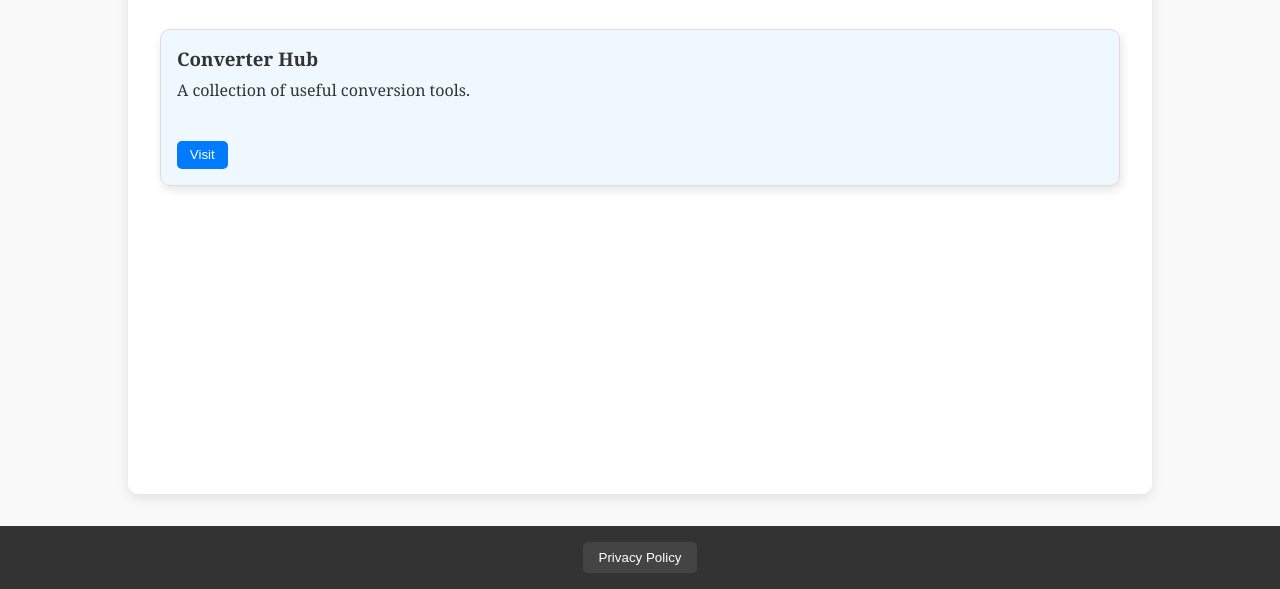
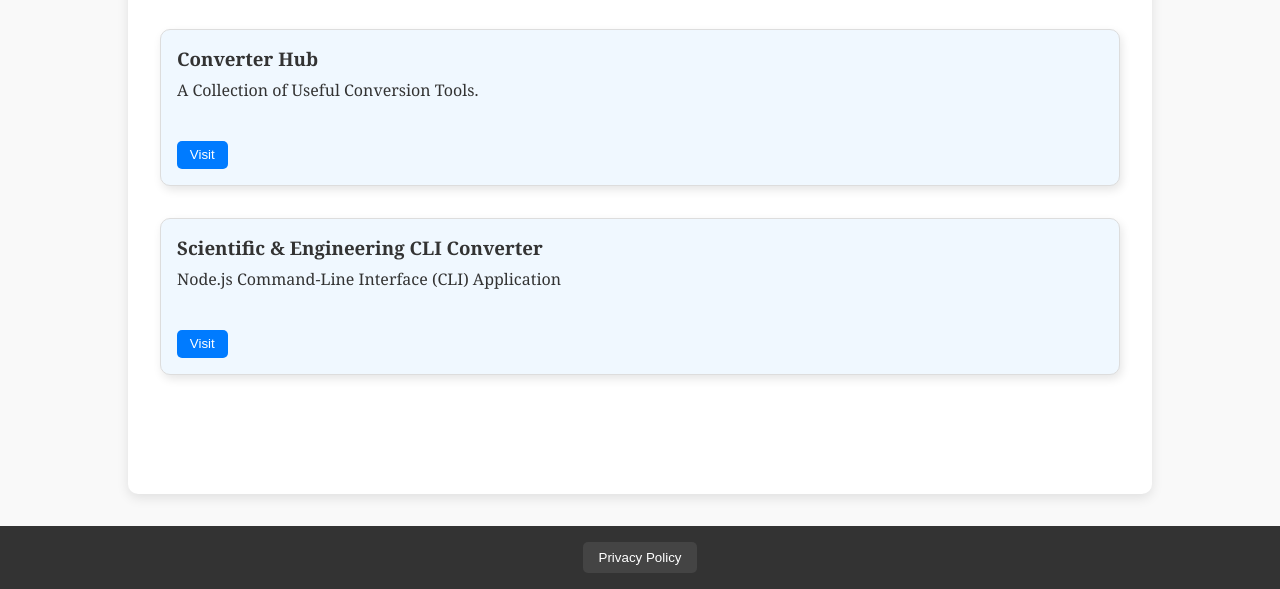
Before and after one commit to SineMag/Task3.10-Media-Queries, a plain HTML site: page projects.html in a window 1280 px wide. Shown: the part 211-800 px from the top of the page. Drawn offline with Linux system fonts and the light colour scheme.

```diff
--- a/projects.html
+++ b/projects.html
@@ -21,11 +21,18 @@
 
     <div class="card">
       <h3>Converter Hub</h3>
-      <p>A collection of useful conversion tools.</p>
+      <p>A Collection of Useful Conversion Tools.</p>
       <a href="./converter.html"><button>Visit</button></a>
     </div>
 
-    <!-- Future projects -->
+    <div class="card">
+      <h3>Scientific & Engineering CLI Converter</h3>
+      <p>Node.js Command-Line Interface (CLI) Application</p>
+      <a href="#"><button>Visit</button></a>
+    </div>
+
+
+    <!-- Future projects!! -->
     <!--
     <div class="card">
       <h3>Coming Soon...</h3>
```
